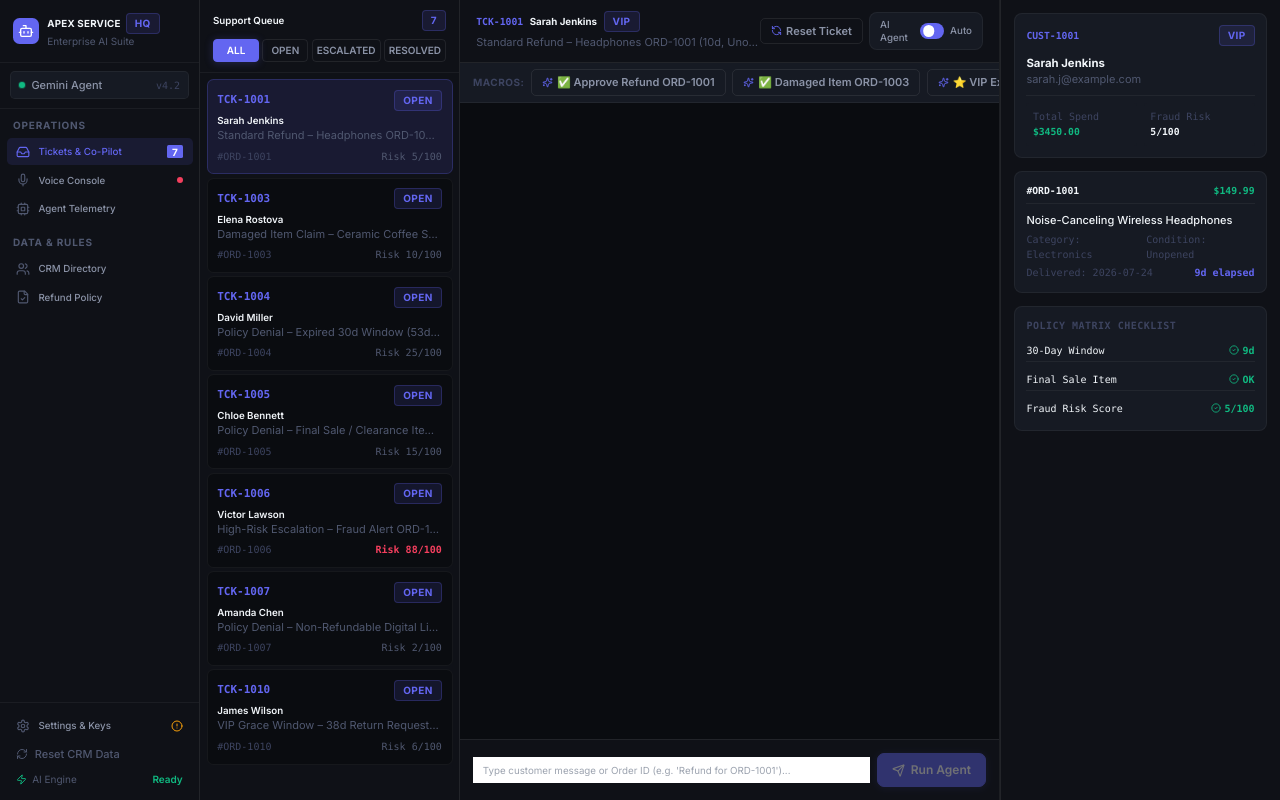
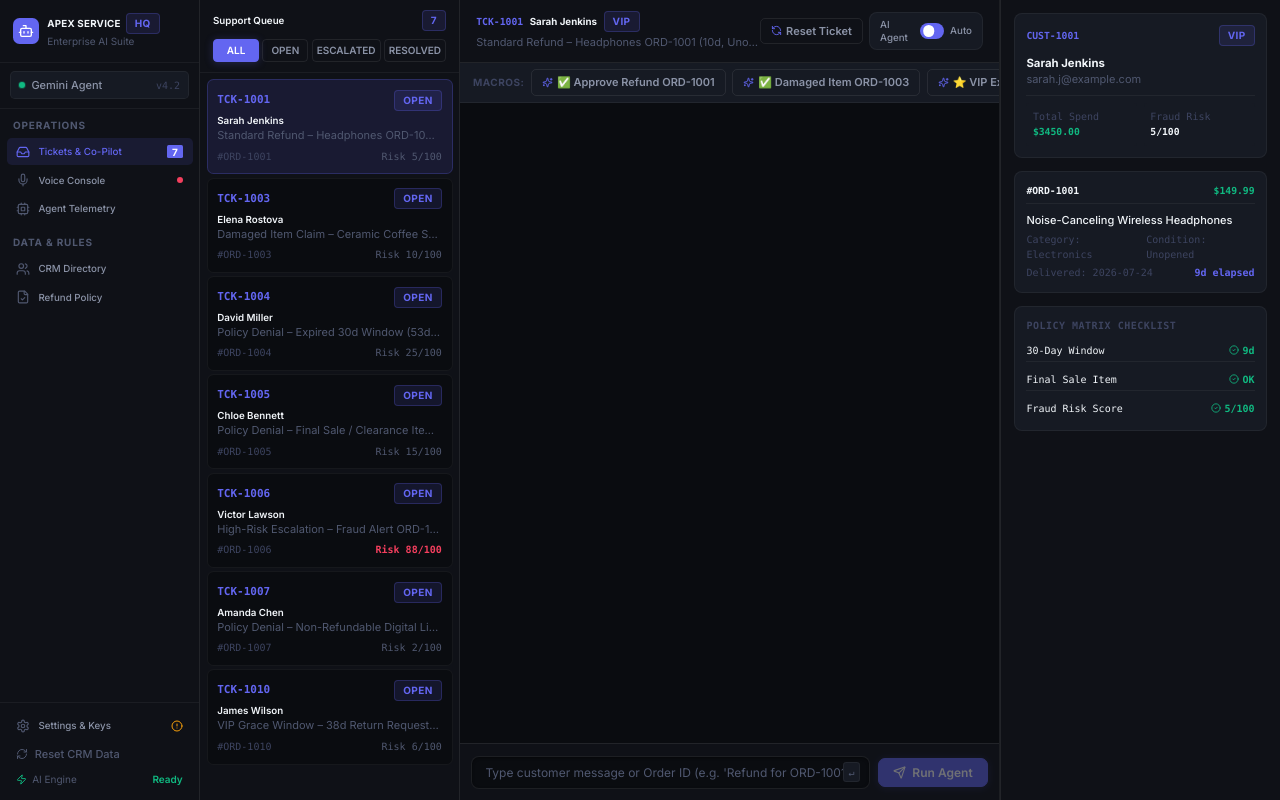
Before and after one commit to suryasubhrajit/apex, a Next.js app: page / in a window 1280 px wide. Built offline with nearby package versions, Linux system fonts and the light colour scheme.

Commit message:
style: redesign input box to match dark website theme

```diff
--- a/src/app/globals.css
+++ b/src/app/globals.css
@@ -189,21 +189,30 @@ input, textarea, select {
 }
 
 /* ─── Input ──────────────────────────────────────────────────────── */
-.input {
+.input, .input-field {
   width: 100%;
   background: var(--bg-base);
   color: var(--text-primary);
   border: 1px solid var(--border-main);
-  border-radius: 7px;
-  padding: 8px 12px;
+  border-radius: 8px;
+  padding: 9px 13px;
   font-size: 12px;
   font-family: inherit;
   outline: none;
-  transition: border-color 0.15s;
+  transition: all 0.2s cubic-bezier(0.16, 1, 0.3, 1);
+  box-shadow: inset 0 1px 3px rgba(0, 0, 0, 0.4);
 }
-.input::placeholder { color: var(--text-caption); }
-.input:focus { border-color: var(--accent); }
-.input-mono { font-family: 'JetBrains Mono', monospace; font-size: 11px; }
+.input::placeholder, .input-field::placeholder { color: var(--text-muted); }
+.input:hover, .input-field:hover {
+  border-color: rgba(255, 255, 255, 0.16);
+  background: var(--bg-surface);
+}
+.input:focus, .input-field:focus {
+  border-color: var(--accent);
+  box-shadow: 0 0 0 3px var(--accent-muted), inset 0 1px 2px rgba(0, 0, 0, 0.4);
+  background: var(--bg-surface);
+}
+.input-mono, .input-field-mono { font-family: 'JetBrains Mono', monospace; font-size: 11px; }
 
 /* ─── Toggle ─────────────────────────────────────────────────────── */
 .toggle-track {
--- a/src/components/TicketCommandCenter.tsx
+++ b/src/components/TicketCommandCenter.tsx
@@ -293,16 +293,25 @@ export const TicketCommandCenter: React.FC<TicketCommandCenterProps> = ({
         </div>
 
         {/* Input Box Bar */}
-        <form onSubmit={handleSubmit} className="p-4 border-t border-[color:var(--border-main)] bg-[color:var(--bg-surface)] flex items-center gap-2 flex-shrink-0">
+        <form onSubmit={handleSubmit} className="p-3.5 border-t border-[color:var(--border-main)] bg-[color:var(--bg-surface)] flex items-center gap-2.5 flex-shrink-0">
+          <div className="relative flex-1 flex items-center">
             <input
               type="text"
               value={inputText}
               onChange={(e) => setInputText(e.target.value)}
               placeholder={isHumanTakeover ? "Type as Human Supervisor..." : "Type customer message or Order ID (e.g. 'Refund for ORD-1001')..."}
               disabled={isLoading}
-            className="input-field flex-1 text-xs py-2 px-3"
+              className="input-field flex-1 text-xs py-2.5 px-3.5 pr-10"
             />
-          <button type="submit" disabled={isLoading || !inputText.trim()} className="btn btn-primary px-4 py-2 flex items-center gap-1.5">
+            <kbd className="absolute right-3 hidden sm:inline-flex items-center gap-0.5 px-1.5 py-0.5 text-[10px] font-mono font-medium text-[color:var(--text-muted)] bg-[color:var(--bg-elevated)] border border-[color:var(--border-sub)] rounded select-none pointer-events-none">
+              ↵
+            </kbd>
+          </div>
+          <button
+            type="submit"
+            disabled={isLoading || !inputText.trim()}
+            className="btn btn-primary px-4 py-2.5 flex items-center gap-1.5 text-xs font-semibold shadow-md shadow-indigo-500/20 active:scale-95 transition-transform"
+          >
             <Send size={13} /> Run Agent
           </button>
         </form>
```
Lines whose indentation alone changed are shown as unchanged.
